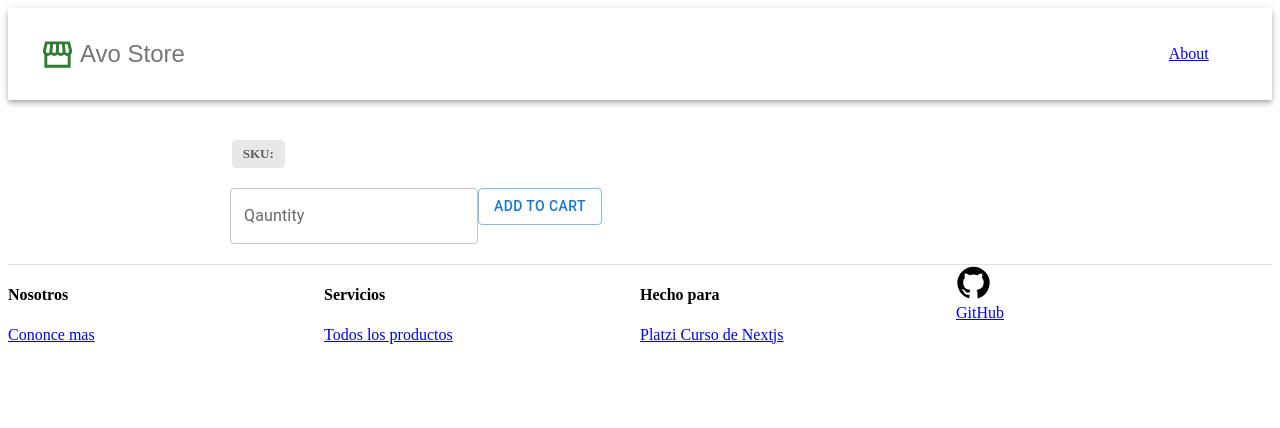
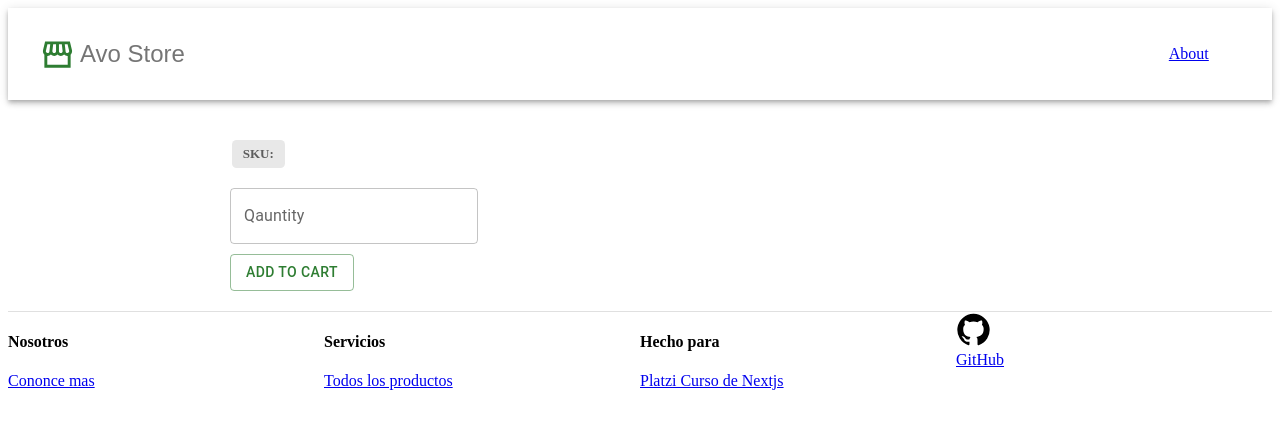
Before and after one commit to armanddevelop/nextJS-app, a Next.js app: page /product/1 in a window 1280 px wide. Shown: the top 428 px of the page. Built offline with nearby package versions, Linux system fonts and the light colour scheme; no server answers.

Commit message:
fix button margin and change color button

```diff
--- a/pages/product/[productId].jsx
+++ b/pages/product/[productId].jsx
@@ -24,7 +24,11 @@ const ProductItem = () => {
             </div>
             <div className={stylesProductId.extra}>
               <TextField label="Qauntity" variant="outlined" type="number" />
-              <Button className={stylesProductId.button} variant="outlined">
+              <Button
+                sx={{ display: "flex", marginTop: "10px" }}
+                variant="outlined"
+                color="success"
+              >
                 Add to cart
               </Button>
             </div>
--- a/pages/product/productId.module.css
+++ b/pages/product/productId.module.css
@@ -61,8 +61,3 @@
 .extra {
   margin-top: 20px;
 }
-
-.button {
-  display: flex;
-  margin-top: 10px;
-}
```
